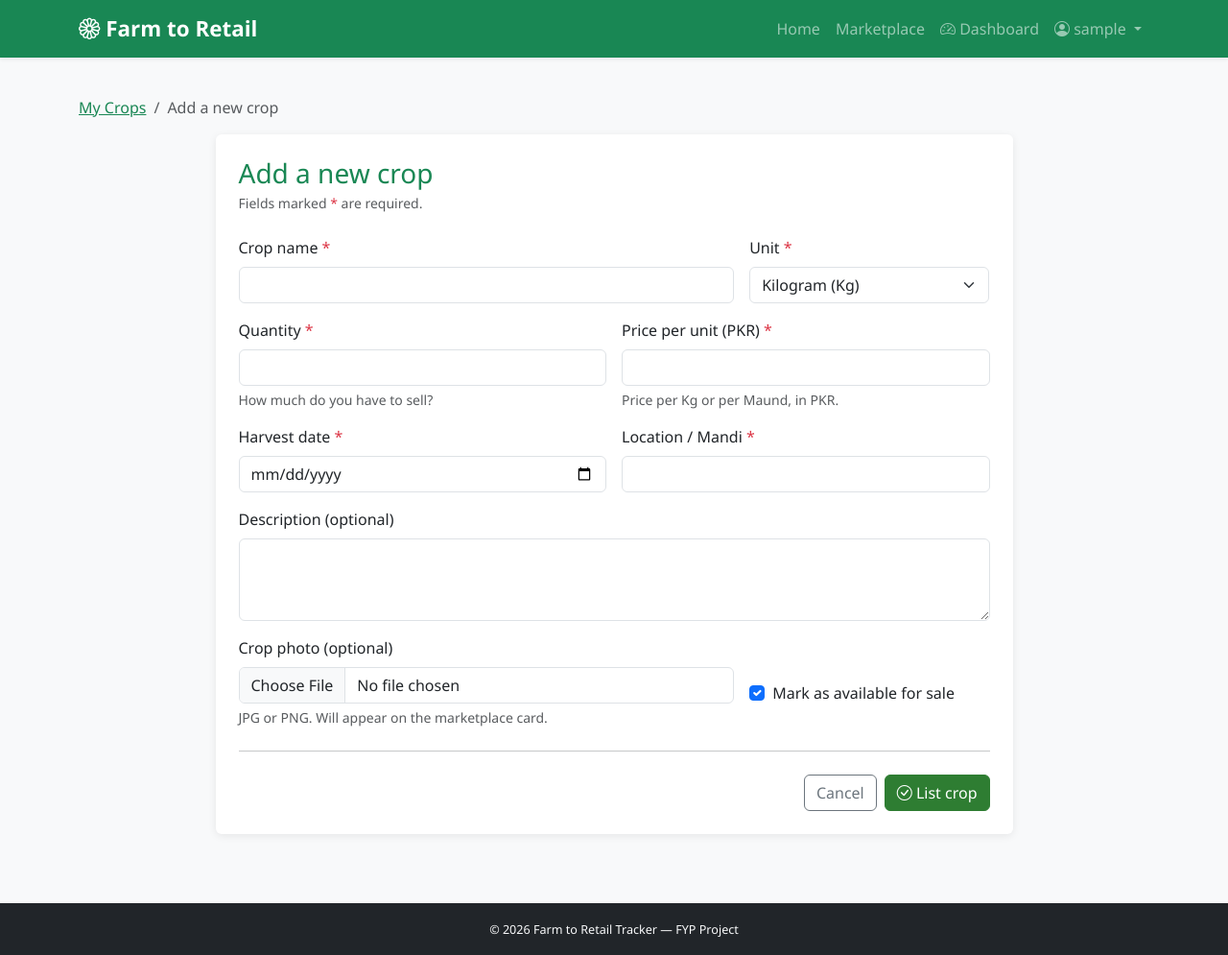
After one commit to eddiey-work/farm_to_retail_tracker, a Django app: page /farmer/crops/add/ in a window 1280 px wide. The commit adds this page. Shown: the whole page at 96% size. Run offline with Django 5.2, Linux system fonts and the light colour scheme; the visitor is signed in with stand-in values (Sample User, id 1).

Commit message:
Day 10: Crop creation form with image upload, farmer auto-assign, role-protected

```diff
--- /dev/null
+++ b/marketplace/forms.py
@@ -0,0 +1,57 @@
+from django import forms
+from .models import CropProduce
+
+
+class CropForm(forms.ModelForm):
+    class Meta:
+        model = CropProduce
+        fields = (
+            'crop_name',
+            'quantity',
+            'unit',
+            'price',
+            'harvest_date',
+            'location',
+            'description',
+            'image',
+            'is_available',
+        )
+        widgets = {
+            'harvest_date': forms.DateInput(attrs={'type': 'date'}),
+            'description': forms.Textarea(attrs={'rows': 3}),
+        }
+        labels = {
+            'crop_name': 'Crop name',
+            'quantity': 'Quantity',
+            'unit': 'Unit',
+            'price': 'Price per unit (PKR)',
+            'harvest_date': 'Harvest date',
+            'location': 'Location / Mandi',
+            'description': 'Description (optional)',
+            'image': 'Crop photo (optional)',
+            'is_available': 'Mark as available for sale',
+        }
+        help_texts = {
+            'quantity': 'How much do you have to sell?',
+            'price': 'Price per Kg or per Maund, in PKR.',
+        }
+
+    def __init__(self, *args, **kwargs):
+        super().__init__(*args, **kwargs)
+        for field_name, field in self.fields.items():
+            css = 'form-select' if field.widget.__class__.__name__ == 'Select' else 'form-control'
+            existing = field.widget.attrs.get('class', '')
+            field.widget.attrs['class'] = f"{existing} {css}".strip()
+
+        # Checkbox shouldn't have form-control (it looks broken)
+        if 'is_available' in self.fields:
+            self.fields['is_available'].widget.attrs['class'] = 'form-check-input'
+
+    def clean_image(self):
+        image = self.cleaned_data.get('image')
+        if image:
+            if image.size > 2 * 1024 * 1024:
+                raise forms.ValidationError("Image must be smaller than 2 MB.")
+            if not image.name.lower().endswith(('.jpg', '.jpeg', '.png', '.webp')):
+                raise forms.ValidationError("Only JPG, PNG, or WebP images are allowed.")
+        return image
--- a/marketplace/urls_farmer.py
+++ b/marketplace/urls_farmer.py
@@ -4,7 +4,7 @@ from . import views
 urlpatterns = [
     path('crops/', views.my_crops, name='my_crops'),
     # Days 10-11 will add:
-    # path('crops/add/', views.crop_create, name='crop_create'),
+    path('crops/add/', views.crop_create, name='crop_create'),
     # path('crops/<int:pk>/edit/', views.crop_update, name='crop_update'),
     # path('crops/<int:pk>/delete/', views.crop_delete, name='crop_delete'),
 ]
--- a/marketplace/views.py
+++ b/marketplace/views.py
@@ -9,6 +9,35 @@ from .models import CropProduce
 
 from accounts.decorators import role_required
 from django.db.models import Count, Q
+
+from django.contrib import messages
+from django.shortcuts import redirect
+from .forms import CropForm
+
+@role_required('farmer')
+def crop_create(request):
+    """Create a new crop listing for the logged-in farmer."""
+    if request.method == 'POST':
+        form = CropForm(request.POST, request.FILES)
+        if form.is_valid():
+            crop = form.save(commit=False)
+            crop.farmer = request.user
+            crop.save()
+            messages.success(
+                request,
+                f"'{crop.crop_name}' has been listed on the marketplace."
+            )
+            return redirect('my_crops')
+        else:
+            messages.error(request, "Please fix the errors below.")
+    else:
+        form = CropForm()
+
+    return render(request, 'marketplace/crop_form.html', {
+        'form': form,
+        'page_title': 'Add a new crop',
+        'submit_label': 'List crop',
+    })
 
 
 @role_required('farmer')
--- /dev/null
+++ b/templates/marketplace/crop_form.html
@@ -0,0 +1,150 @@
+{% extends 'base.html' %}
+
+{% block title %}{{ page_title }} — Farm to Retail Tracker{% endblock %}
+
+{% block content %}
+<div class="container my-4">
+
+    <nav aria-label="breadcrumb">
+        <ol class="breadcrumb">
+            <li class="breadcrumb-item">
+                <a href="{% url 'my_crops' %}" class="text-success">My Crops</a>
+            </li>
+            <li class="breadcrumb-item active">{{ page_title }}</li>
+        </ol>
+    </nav>
+
+    <div class="row justify-content-center">
+        <div class="col-lg-9">
+            <div class="card p-4">
+                <h3 class="text-success mb-1">{{ page_title }}</h3>
+                <p class="text-muted small mb-4">
+                    Fields marked <span class="text-danger">*</span> are required.
+                </p>
+
+                <form method="post" enctype="multipart/form-data" novalidate>
+                    {% csrf_token %}
+
+                    {% if form.non_field_errors %}
+                        <div class="alert alert-danger">
+                            {{ form.non_field_errors }}
+                        </div>
+                    {% endif %}
+
+                    <div class="row g-3">
+                        <div class="col-md-8">
+                            <label for="{{ form.crop_name.id_for_label }}" class="form-label">
+                                {{ form.crop_name.label }} <span class="text-danger">*</span>
+                            </label>
+                            {{ form.crop_name }}
+                            {% for error in form.crop_name.errors %}
+                                <div class="text-danger small mt-1">{{ error }}</div>
+                            {% endfor %}
+                        </div>
+
+                        <div class="col-md-4">
+                            <label for="{{ form.unit.id_for_label }}" class="form-label">
+                                {{ form.unit.label }} <span class="text-danger">*</span>
+                            </label>
+                            {{ form.unit }}
+                            {% for error in form.unit.errors %}
+                                <div class="text-danger small mt-1">{{ error }}</div>
+                            {% endfor %}
+                        </div>
+
+                        <div class="col-md-6">
+                            <label for="{{ form.quantity.id_for_label }}" class="form-label">
+                                {{ form.quantity.label }} <span class="text-danger">*</span>
+                            </label>
+                            {{ form.quantity }}
+                            {% if form.quantity.help_text %}
+                                <div class="form-text small">{{ form.quantity.help_text }}</div>
+                            {% endif %}
+                            {% for error in form.quantity.errors %}
+                                <div class="text-danger small mt-1">{{ error }}</div>
+                            {% endfor %}
+                        </div>
+
+                        <div class="col-md-6">
+                            <label for="{{ form.price.id_for_label }}" class="form-label">
+                                {{ form.price.label }} <span class="text-danger">*</span>
+                            </label>
+                            {{ form.price }}
+                            {% if form.price.help_text %}
+                                <div class="form-text small">{{ form.price.help_text }}</div>
+                            {% endif %}
+                            {% for error in form.price.errors %}
+                                <div class="text-danger small mt-1">{{ error }}</div>
+                            {% endfor %}
+                        </div>
+
+                        <div class="col-md-6">
+                            <label for="{{ form.harvest_date.id_for_label }}" class="form-label">
+                                {{ form.harvest_date.label }} <span class="text-danger">*</span>
+                            </label>
+                            {{ form.harvest_date }}
+                            {% for error in form.harvest_date.errors %}
+                                <div class="text-danger small mt-1">{{ error }}</div>
+                            {% endfor %}
+                        </div>
+
+                        <div class="col-md-6">
+                            <label for="{{ form.location.id_for_label }}" class="form-label">
+                                {{ form.location.label }} <span class="text-danger">*</span>
+                            </label>
+                            {{ form.location }}
+                            {% for error in form.location.errors %}
+                                <div class="text-danger small mt-1">{{ error }}</div>
+                            {% endfor %}
+                        </div>
+
+                        <div class="col-12">
+                            <label for="{{ form.description.id_for_label }}" class="form-label">
+                                {{ form.description.label }}
+                            </label>
+                            {{ form.description }}
+                            {% for error in form.description.errors %}
+                                <div class="text-danger small mt-1">{{ error }}</div>
+                            {% endfor %}
+                        </div>
+
+                        <div class="col-md-8">
+                            <label for="{{ form.image.id_for_label }}" class="form-label">
+                                {{ form.image.label }}
+                            </label>
+                            {{ form.image }}
+                            <div class="form-text small">
+                                JPG or PNG. Will appear on the marketplace card.
+                            </div>
+                            {% for error in form.image.errors %}
+                                <div class="text-danger small mt-1">{{ error }}</div>
+                            {% endfor %}
+                        </div>
+
+                        <div class="col-md-4 d-flex align-items-center">
+                            <div class="form-check mt-4">
+                                {{ form.is_available }}
+                                <label class="form-check-label" for="{{ form.is_available.id_for_label }}">
+                                    {{ form.is_available.label }}
+                                </label>
+                            </div>
+                        </div>
+                    </div>
+
+                    <hr class="my-4">
+
+                    <div class="d-flex justify-content-end gap-2">
+                        <a href="{% url 'my_crops' %}" class="btn btn-outline-secondary">
+                            Cancel
+                        </a>
+                        <button type="submit" class="btn btn-success">
+                            <i class="bi bi-check-circle"></i> {{ submit_label }}
+                        </button>
+                    </div>
+                </form>
+            </div>
+        </div>
+    </div>
+
+</div>
+{% endblock %}
```
Also changed, not shown: templates/marketplace/my_crops.html (+4 -4 lines).
